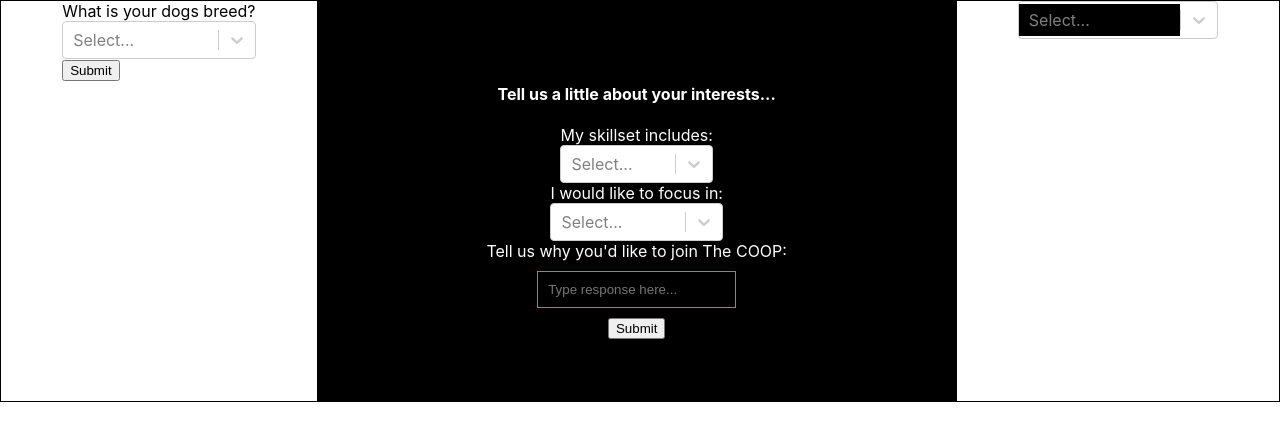
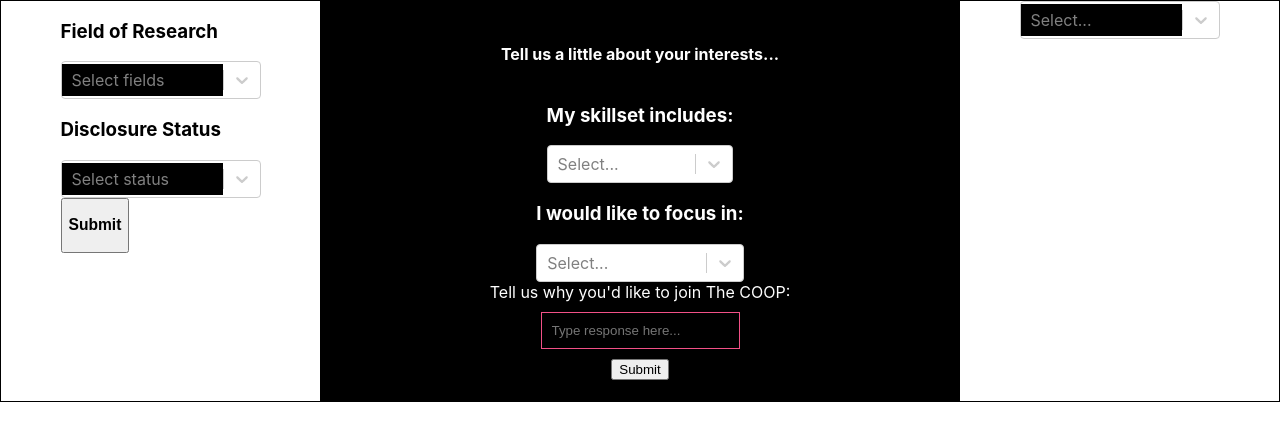
Before and after one commit to theCOOPcc/sign-up-form, a React (Create React App) app: page / in a window 1280 px wide. Shown: the top 440 px of the page. Built offline with nearby package versions, Linux system fonts and the light colour scheme.

Commit message:
get formik response from react-select multiple values

```diff
--- a/src/App.js
+++ b/src/App.js
@@ -12,6 +12,7 @@ import DesignerForm from "./components/forms/DesignerForm";
 // import ChoosePath from "./components/forms/ChoosePath";
 import CoryForm from "./components/CoryTestForm/CoryForm"
 import MySelect, { choices, colorStyles } from "./components/forms/SelectTests/select-re";
+import ResearchForm from "./components/CoryTestForm/Codepen/ResearchForm";
 
 
 axios.defaults.xsrfCookieName = "csrftoken";
@@ -60,7 +61,8 @@ const App = () => {
 			{/* <ChoosePath /> */}
       {/* <MentorForm />  */}
 			{/* <EngineerForm /> */}
-			<CoryForm />
+			{/* <CoryForm /> */}
+			<ResearchForm />
 			{/* <DataScienceForm />  */}
 			<DesignerForm />
 			{/* <InfoIntakeForm />  */}
--- /dev/null
+++ b/src/components/CoryTestForm/Codepen/ResearchDropdown.jsx
@@ -0,0 +1,98 @@
+import React, { Component } from "react";
+import Select from "react-select";
+
+class SelectField extends Component {
+	colorStyles = {
+		container: (provided, state) => ({
+			...provided,
+			width: 200,
+		}),
+		// input: (provided, state) => ({
+		//   display:
+		// }),
+		option: (provided, state) => ({
+			...provided,
+			borderBottom: "1px solid #F25187",
+			color: "white",
+			backgroundColor: "#562636",
+
+			padding: 5,
+			width: 200,
+		}),
+		valueContainer: (provided, state) => ({
+			...provided,
+			backgroundColor: "black",
+			color: "white",
+		}),
+		multiValue: (provided, state) => ({
+			...provided,
+			backgroundColor: "#F25187",
+			color: "white",
+		}),
+		singleValue: (provided, state) => {
+			const opacity = state.isDisabled ? 0.5 : 1;
+			const transition = "opacity 300ms";
+
+			return { ...provided, opacity, transition };
+		},
+	};
+	handleChange = (value) => {
+		const { onChange, name } = this.props;
+
+		onChange(name, value);
+	};
+
+	handleBlur = () => {
+		const { onBlur, name } = this.props;
+
+		onBlur(name, true);
+	};
+
+	render() {
+		const {
+			id,
+			name,
+			label,
+			placeholder,
+			options,
+			value,
+			isMulti,
+			isDisabled,
+			touched,
+			error,
+			isClearable,
+			backspaceRemovesValue,
+		} = this.props;
+
+		return (
+			<div className="input-field-wrapper">
+				{label && (
+					<h3 className="input-label" htmlFor={name} error={error}>
+						{label}
+					</h3>
+				)}
+
+				<Select
+					id={id}
+					placeholder={placeholder}
+					options={options}
+					value={value}
+					onChange={this.handleChange}
+					onBlur={this.handleBlur}
+					touched={touched}
+					error={error}
+					isMulti={isMulti}
+					isDisabled={isDisabled}
+					isClearable={isClearable}
+					backspaceRemovesValue={backspaceRemovesValue}
+					components={{ ClearIndicator: null }}
+          styles={this.colorStyles}
+				/>
+
+				{touched && error ? <p className="error-text">{error}</p> : null}
+			</div>
+		);
+	}
+}
+
+export default SelectField;
--- /dev/null
+++ b/src/components/CoryTestForm/Codepen/ResearchForm.jsx
@@ -0,0 +1,116 @@
+import React, { Component } from "react";
+import { Formik, Form } from "formik";
+import * as Yup from "yup";
+
+// import "./styles.css";
+
+import SelectField from "./ResearchDropdown";
+
+const options = [
+	{
+		label: "Option 1",
+		value: "option-1",
+	},
+	{
+		label: "Option 2",
+		value: "option-2",
+	},
+	{
+		label: "Option 3",
+		value: "option-3",
+	},
+];
+
+const schemaValidation = Yup.object().shape({
+	fieldOfResearch: Yup.array()
+		.min(1, "Select at least one field")
+		.of(
+			Yup.object()
+				.shape({
+					label: Yup.string(),
+					value: Yup.string(),
+				})
+				.nullable()
+		),
+	disclosureStatus: Yup.object()
+		.shape({
+			label: Yup.string(),
+			value: Yup.string(),
+		})
+		.nullable()
+		.required("Status is required"),
+});
+
+class ResearchForm extends Component {
+	state = {
+		values: {
+			fieldOfResearch: [],
+			disclosureStatus: [],
+		},
+	};
+
+	handleSubmit = (values, { resetForm, setSubmitting }) => {
+		console.log("handleSubmit values", values);
+
+		resetForm();
+		setSubmitting(false);
+	};
+
+	render() {
+		return (
+			<Formik
+				initialValues={this.state.values}
+				onSubmit={(values, props) => this.handleSubmit(values, props)}
+				validationSchema={() => schemaValidation}
+				render={({
+					values,
+					errors,
+					touched,
+					setFieldValue,
+					setFieldTouched,
+					isSubmitting,
+				}) => (
+					<Form>
+						<SelectField
+							id="fieldOfResearch"
+							name="fieldOfResearch"
+							label="Field of Research"
+							placeholder="Select fields"
+							options={options}
+							value={values.fieldOfResearch}
+							isMulti={true}
+							onChange={setFieldValue}
+							onBlur={setFieldTouched}
+							touched={touched.fieldOfResearch}
+							error={errors.fieldOfResearch}
+							isClearable={true}
+							backspaceRemovesValue={true}
+						/>
+						<SelectField
+							id="disclosureStatus"
+							name="disclosureStatus"
+							label="Disclosure Status"
+							placeholder="Select status"
+							options={options}
+							value={values.disclosureStatus}
+							isMulti={false}
+							onChange={setFieldValue}
+							onBlur={setFieldTouched}
+							touched={touched.disclosureStatus}
+							error={errors.disclosureStatus}
+							isClearable={true}
+							backspaceRemovesValue={true}
+						/>
+
+						<button type="submit" disabled={isSubmitting}>
+							<h3>Submit</h3>
+						</button>
+					</Form>
+				)}
+			/>
+		);
+	}
+}
+
+
+export default ResearchForm;
--- a/src/components/CoryTestForm/CoryForm.jsx
+++ b/src/components/CoryTestForm/CoryForm.jsx
@@ -10,14 +10,25 @@ const options = [
 ];
 
 const schema = Yup.object({
-  dogBreed: Yup.string().required("Required")
+  dogBreed: Yup.array()
+  .min(1, "Select  at least one field")
+  .of(
+    Yup.object()
+    .shape({
+      label: Yup.string(),
+      value: Yup.string()
+    })
+  )
+  .required("Required")
 })
+
+// const { error } = meta;
 
 const DogForm = () => {
   return (
     <Formik
       initialValues={{
-        dogBreed: "",
+        dogBreed: [],
       }}
       validationSchema={schema}
       onSubmit={(values) => {
--- a/src/components/CoryTestForm/ReactSelectFormik.jsx
+++ b/src/components/CoryTestForm/ReactSelectFormik.jsx
@@ -13,11 +13,13 @@ const Dropdown = ({label, ...props}) => {
 		<>
 			<label htmlFor={props.id || props.name}>{label}</label>
 			<Select
+				isMulti
 				options={options}
 				name={field.name}
 				onChange={(option) => setValue(option.value)}
 				instanceId={props.iid}
 			/>
+			{error ? <p>{error}</p> : <p></p>}
 		</>
 	);
 }
--- a/src/components/forms/DesignerForm.js
+++ b/src/components/forms/DesignerForm.js
@@ -4,18 +4,15 @@ import { Formik, Form } from "formik";
 import * as Yup from "yup";
 import * as Fields from "./fields";
 import * as Inputs from "./inputs";
-import styled from 'styled-components'
-import ReactSelect from 'react-select';
-import MySelect from './SelectTests/select-re';
-import { designFields } from './fields'
-
+import styled from "styled-components";
+import ReactSelect from "react-select";
+import MySelect from "./SelectTests/select-re";
+import { designerTech, designerSkills } from "./fields";
 
 // export const FormStyles = {
 //   container: (provided, state) => ({
 //     ...provided,
 //     width: 200,
-
-
 
 //   }),
 //   // input: (provided, state) => ({
@@ -52,65 +49,98 @@ import { designFields } from './fields'
 // Basic form styling for each page
 const FormStyle = styled.div`
 	background-color: black;
-color: #FEFEFE;
-display:flex;
+	color: #fefefe;
+	display: flex;
 	flex-direction: column;
 	justify-content: center;
 	align-items: center;
 	text-align: center;
 	height: 50vh;
 	width: 50vw;
-`
+`;
 
 const Options = styled.option`
 	color: white !important;
-`
+`;
 
-// 'Max' callreturn text field as if it were password field. --SOLVED
-const validationSchema= Yup.object().shape({
-  design_skillset: Yup.mixed()
-	.oneOf(Fields.designerSkills.choices, 'Please choose from one of the selections'),
-	design_techs: Yup.mixed()
-	.oneOf(Fields.designerTech.choices, 'Please choose from one of the selections'),
-  why_join: Yup.string().required('This field is required').max(100)
-})
+const validationSchema = Yup.object().shape({
+	design_skillset: Yup.mixed().oneOf(
+		Fields.designerSkills.choices,
+		"Please choose from one of the selections"
+	),
+	design_techs: Yup.mixed().oneOf(
+		Fields.designerTech.choices,
+		"Please choose from one of the selections"
+	),
+	why_join: Yup.string().required("This field is required").max(100),
+});
 
 const DesignerForm = () => {
+  const designSkillOptions = []
+  designerSkills.choices.forEach(element => {
+    let skill = {label: `${element}`, value: `${element}`}
+    designSkillOptions.push(skill)
+  });
+
+  const designTechOptions = []
+    designerTech.choices.forEach(element => {
+			let tech = { label: `${element}`, value: `${element}` };
+			designTechOptions.push(tech);
+		});
+
 	return (
 		<Formik
 			initialValues={{
 				design_techs: "",
 				design_skillset: "",
-      why_join: ""
+				why_join: "",
 			}}
-    validationSchema={validationSchema}
+      // TODO: Reconfigure validation!!!!
+			// validationSchema={validationSchema}
 			onSubmit={(values) => {
-      console.log('Submit Successful', values)
+				console.log("Submit Successful", values);
 			}}
-    >
+			render={({
+				values,
+				errors,
+				touched,
+				setFieldValue,
+				setFieldTouched,
+				isSubmitting,
+			}) => (
 				<Form>
 					<FormStyle>
 						<h4>Tell us a little about your interests...</h4>
 
-      {Fields.designFields.map(f => (
+						{/* {Fields.designFields.map((f) => ( */}
+						<Inputs.SelectField
+							onBlur={setFieldTouched}
+							onChange={setFieldValue}
+							key={designerSkills.name}
+							label={designerSkills.name}
+							name={designerSkills.value}
+							options={designSkillOptions}
+						/>
+						<Inputs.SelectField
+							onBlur={setFieldTouched}
+							onChange={setFieldValue}
+							key={designerTech.name}
+							label={designerTech.name}
+							name={designerTech.value}
+							options={designTechOptions}
+						/>
 
-        <Inputs.SelectInput key={f.name} label={f.name} name={f.value}>
-          {/* <Options ></Options> */}
-          {f.choices.map((c) => (
-            <Options value={f.value} name={c.value} key={c}>{c}</Options>
-            ))}
-        </Inputs.SelectInput>
-
-      ))}
-
-      <label htmlFor="whyJoin">Tell us why you'd like to join The COOP: </label>
+						<label htmlFor="whyJoin">
+							Tell us why you'd like to join The COOP:{" "}
+						</label>
 						<Inputs.TextInput id="whyJoin" name="why_join"></Inputs.TextInput>
 
-            <button type='submit'>Submit</button>
+						<button type="submit">Submit</button>
 					</FormStyle>
 				</Form>
-    </Formik>
-  )
-}
+			)}
+		/>
+	);
+};
 
 export default DesignerForm;
--- a/src/components/forms/inputs.js
+++ b/src/components/forms/inputs.js
@@ -1,8 +1,10 @@
-import { Form, useField } from "formik";
+import { Form, useField, FieldProps } from "formik";
 import styled from "styled-components";
-import ReactSelect from "react-select";
+import ReactSelect, { ReactSelectProps } from "react-select";
 import * as Fields from "./fields";
 import { designFields } from "../Form/fields";
+// import Select from "react-select/src/Select";
+// import Select from "react-select/src/Select";
 
 const Input = styled.input`
 	display: inline-block;
@@ -84,17 +86,128 @@ export const TextInput = ({ label, ...props }) => {
 	);
 };
 
+export const Dropdown = ({ label, ...props }) => {
+	const [field, meta, helpers] = useField(props);
+
+	const { options } = props;
+	const { touched, error, value } = meta;
+	const { setValue } = helpers;
+
+	return (
+		<>
+			<label htmlFor={props.id || props.name}>{label}</label>
+			<ReactSelect
+				options={options}
+				name={field.name}
+				onChange={(option) => setValue(option.value)}
+				instanceId={props.iid}
+			/>
+		</>
+	);
+};
+
+export const SelectField = ({ label, ...props }) => {
+	const colorStyles = {
+		container: (provided, state) => ({
+			...provided,
+			width: 200,
+		}),
+		// input: (provided, state) => ({
+		//   display:
+		// }),
+		option: (provided, state) => ({
+			...provided,
+			borderBottom: "1px solid #F25187",
+			color: "white",
+			backgroundColor: "#562636",
+
+			padding: 5,
+			width: 200,
+		}),
+		valueContainer: (provided, state) => ({
+			...provided,
+			backgroundColor: "black",
+			color: "white",
+		}),
+		multiValue: (provided, state) => ({
+			...provided,
+			backgroundColor: "#F25187",
+			color: "white",
+		}),
+		singleValue: (provided, state) => {
+			const opacity = state.isDisabled ? 0.5 : 1;
+			const transition = "opacity 300ms";
+
+			return { ...provided, opacity, transition };
+		},
+	};
+	function handleChange(value) {
+		const { onChange, name } = props;
+
+		onChange(name, value);
+	}
+
+	function handleBlur() {
+		const { onBlur, name } = props;
+
+		onBlur(name, true);
+	}
+
+	const {
+		id,
+		name,
+		// label,
+		placeholder,
+		options,
+		value,
+		isMulti,
+		isDisabled,
+		touched,
+		error,
+		isClearable,
+		backspaceRemovesValue,
+	} = props;
+	return (
+		<div className="input-field-wrapper">
+			{label && (
+				<h3 className="input-label" htmlFor={name} error={error}>
+					{label}
+				</h3>
+			)}
+
+			<ReactSelect
+				id={id}
+				placeholder={placeholder}
+				options={options}
+				value={value}
+				onChange={handleChange}
+				onBlur={handleBlur}
+				touched={touched}
+				error={error}
+				isMulti
+				isDisabled={isDisabled}
+				isClearable={isClearable}
+				backspaceRemovesValue={backspaceRemovesValue}
+				components={{ ClearIndicator: null }}
+				// styles={colorStyles}
+			/>
+
+			{touched && error ? <p className="error-text">{error}</p> : null}
+		</div>
+	);
+};
+
 export const SelectInput = ({ label, ...props }) => {
 	const [field, meta] = useField(props);
-  let bananas = []
-  function createSelectors() {
-    designFields.map(fields => {
-      fields.choices.map(choice => {
-         bananas.push({value: `${choice}`, label: `${choice}`})
-      })
-    })
-  }
-  createSelectors()
+	let bananas = [];
+	function createSelectors() {
+		designFields.map((fields) => {
+			fields.choices.map((choice) => {
+				bananas.push({ value: `${choice}`, label: `${choice}` });
+			});
+		});
+	}
+	createSelectors();
 	return (
 		<div>
 			<Label htmlFor={props.id || props.name}>{label}</Label>
```
Lines whose indentation alone changed are shown as unchanged.
